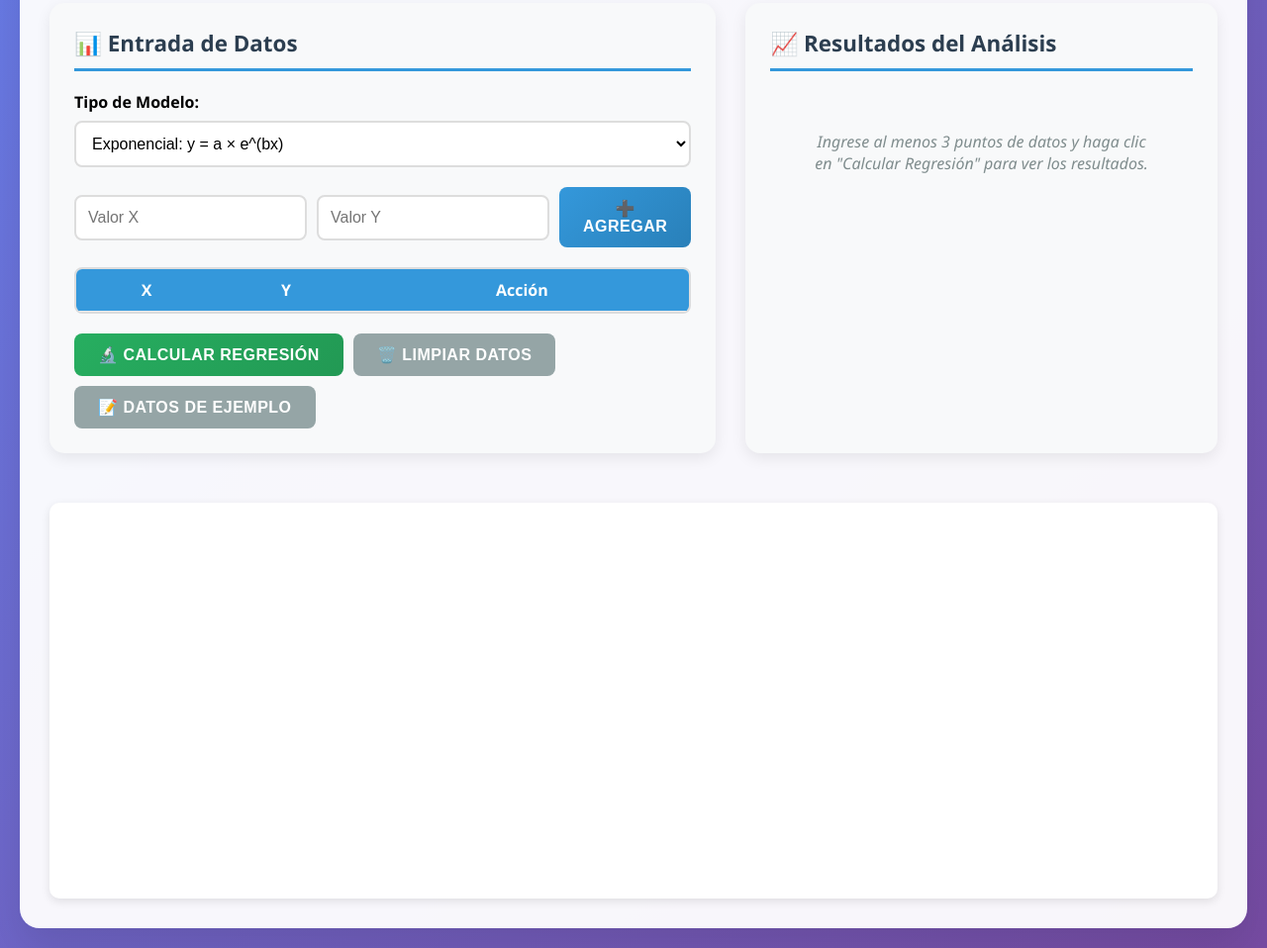
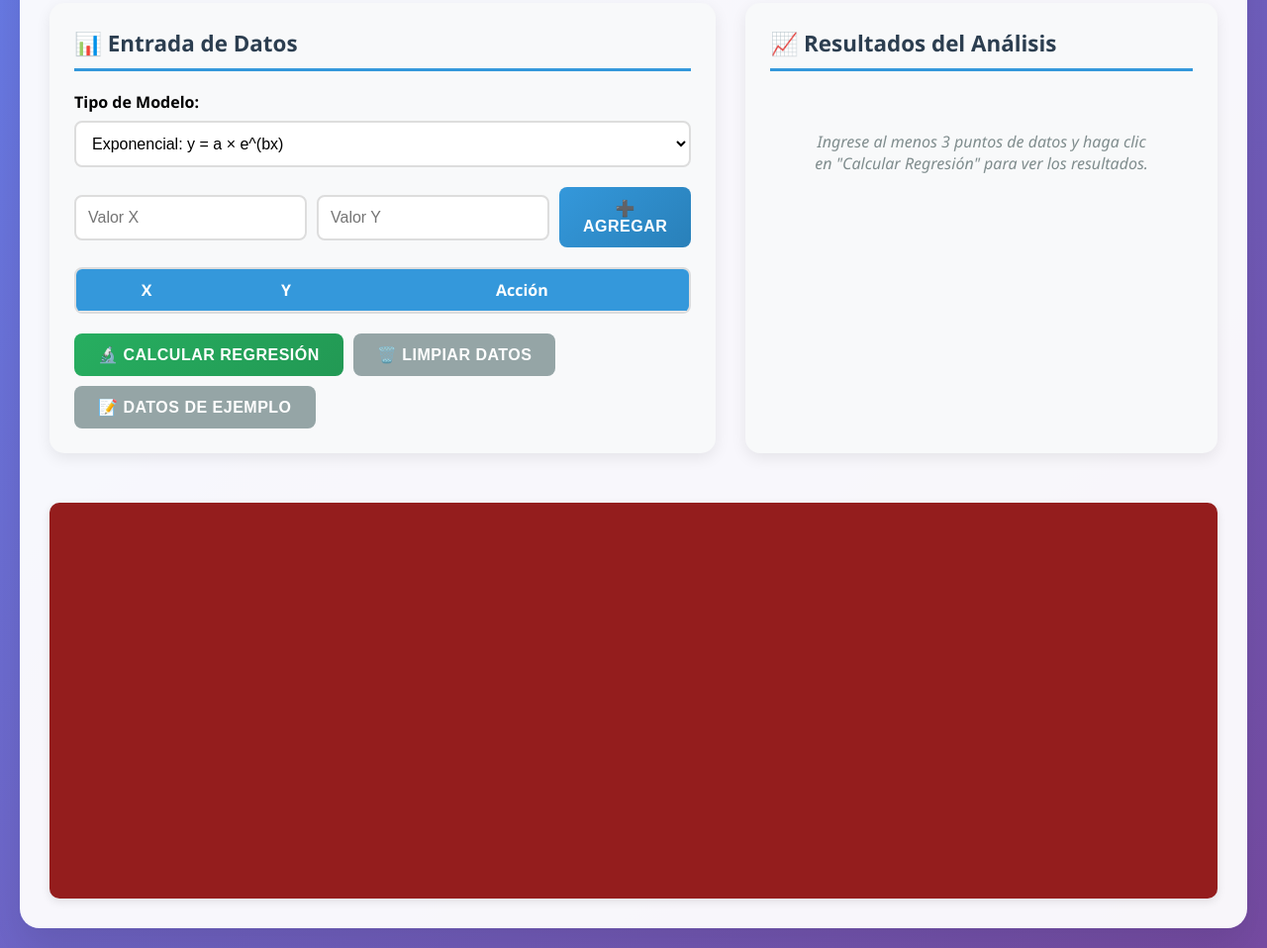
Before and after one commit to ShakiraOrosco/programa, a plain HTML site: page index.html in a window 1280 px wide. Shown: the part 244-1202 px from the top of the page at 99% size. Drawn offline with nearby package versions, Linux system fonts and the light colour scheme.

Commit message:
cambio color

```diff
--- a/index.html
+++ b/index.html
@@ -233,7 +233,7 @@
             position: relative;
             height: 400px;
             margin-top: 20px;
-            background: white;
+            background: rgb(148, 29, 29);
             border-radius: 10px;
             padding: 15px;
             box-shadow: 0 3px 10px rgba(0, 0, 0, 0.1);
```
